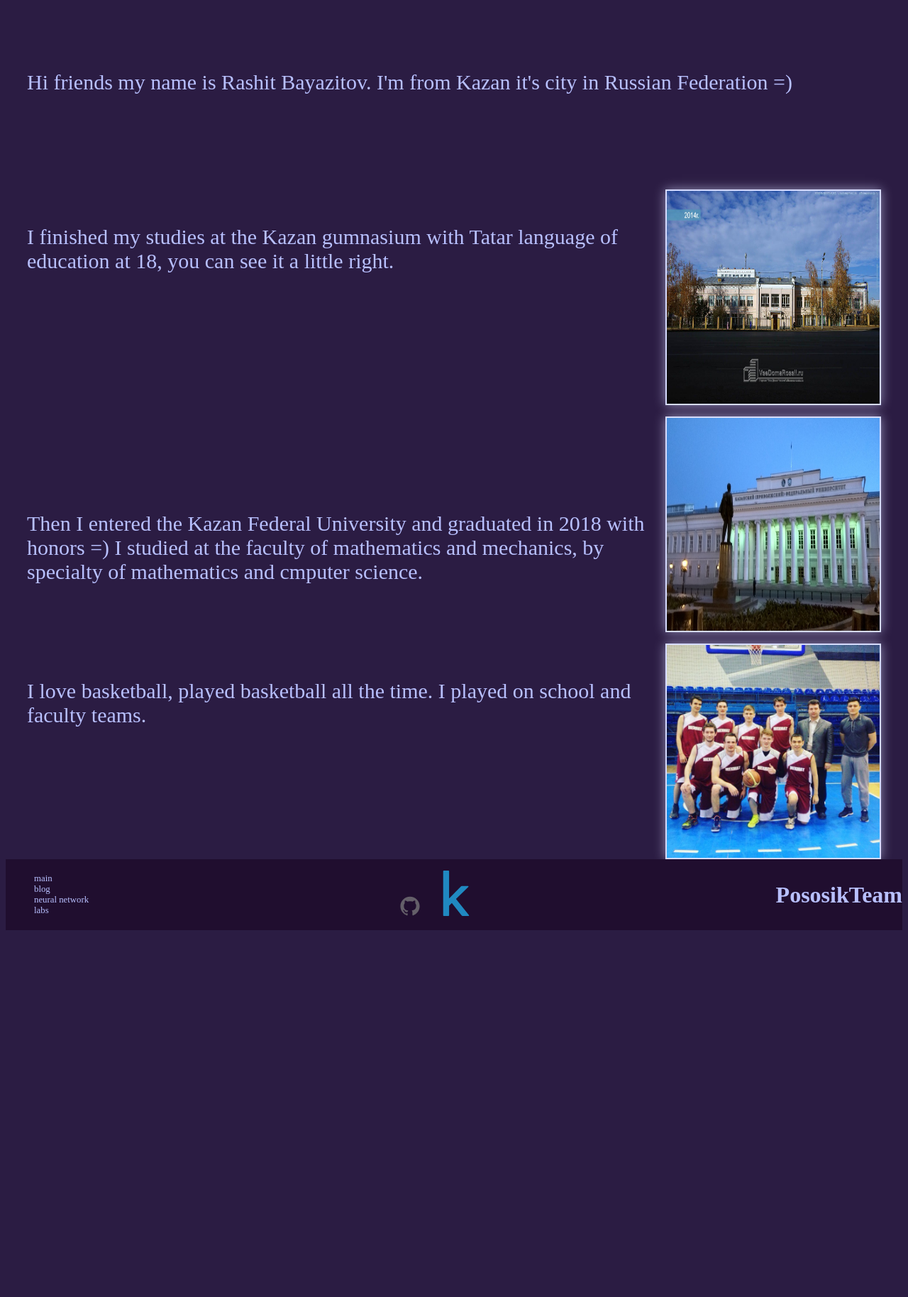
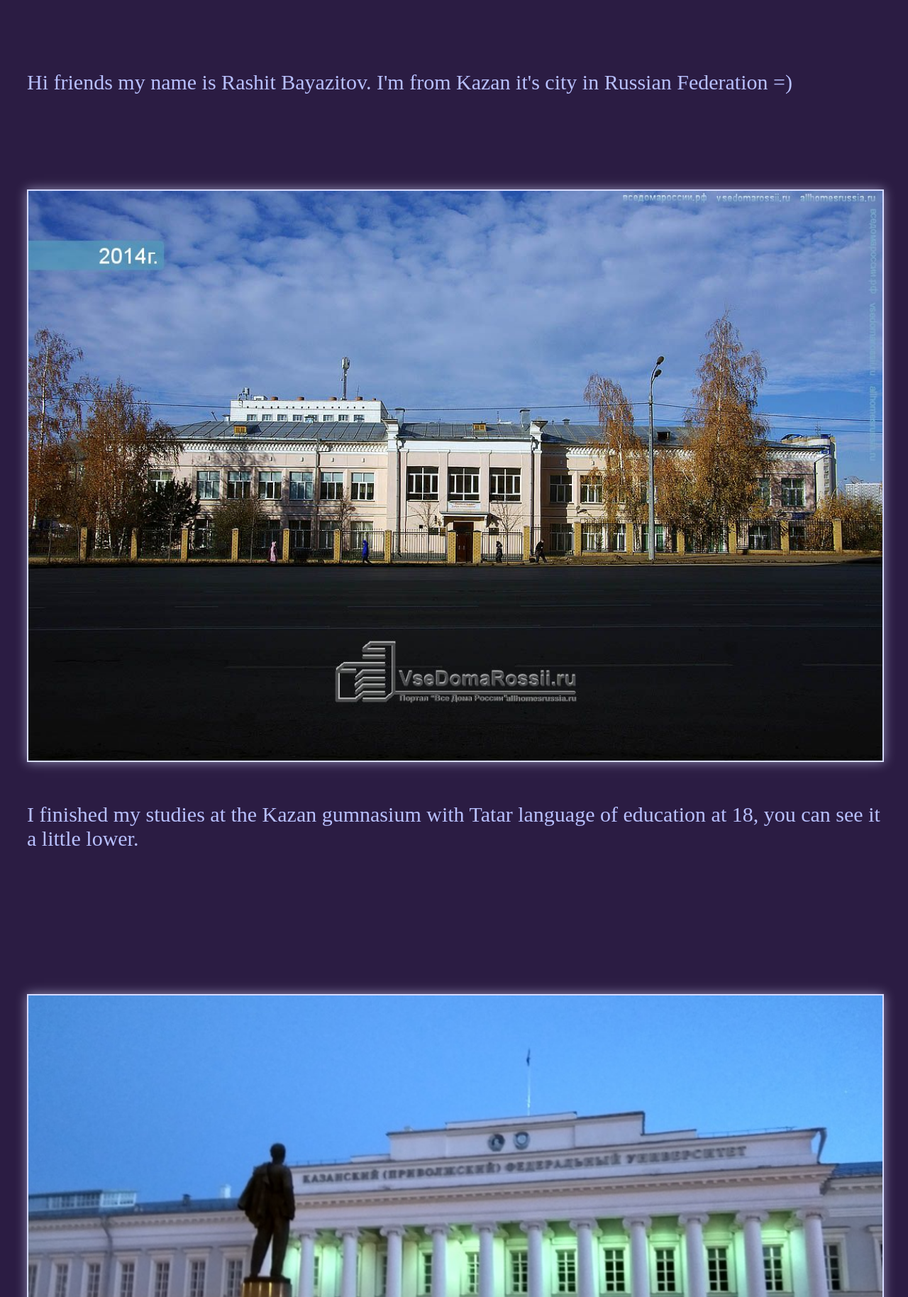
Before and after one commit to PososikTeam/PososikTeam.github.io, a Jekyll site: the page built from _posts/2019-05-02-about-me.markdown, in a window 1280 px wide, cut to the strip 92-1920 px from the top of the page. Shown: the whole strip at 71% size. Built offline with Jekyll 4.4.1, drawn with Linux system fonts in a browser that asks for light colours; some web fonts are replaced; before the commit the page ends 1403 px from its top, so only the background shows below that.

```diff
--- a/_posts/2019-05-02-about-me.markdown
+++ b/_posts/2019-05-02-about-me.markdown
@@ -8,18 +8,18 @@ categories: blog1
 </p>
 <br/>
 
-![Image description](/assets/images/school.jpg)
+<img  src = '/assets/images/school.jpg'>
 
 
 <p>I finished my studies at the Kazan gumnasium with Tatar language of education at 18,
-you can see it a little right.</p>
+you can see it a little lower.</p>
 
 <br/>
 <br/>
 <br/>
 
 
-![Image description](/assets/images/kfu.jpg)
+<img src = '/assets/images/kfu.jpg'>
 
 <br/>
 <p>
@@ -28,7 +28,7 @@ I studied at the faculty of mathematics and mechanics, by specialty of mathemati
 </p>
 
 <br/>
-        ![Image description](/assets/images/basket.jpg)
+<img  src = '/assets/images/basket.jpg'>
 
 <p>I love basketball, played basketball all the time. I played on school and faculty teams.</p>
 
--- a/_sass/_syntax-highlighting.scss
+++ b/_sass/_syntax-highlighting.scss
@@ -76,3 +76,4 @@
 .highlight .vi { color: #fb660a } /* Name.Variable.Instance */
 .highlight .vm { color: #fb660a } /* Name.Variable.Magic */
 .highlight .il { color: #0086f7; font-weight: bold } /* Literal.Number.Integer.Long */
+.highlight {overflow-x: auto; height: 100%; overflow-y: auto;}
--- a/_sass/main.scss
+++ b/_sass/main.scss
@@ -52,7 +52,7 @@ main.blog{
 	}
 	}
 
-	img{
+	img.right{
 		height: 300px;
 		width: 300px;
 		border: 2px solid #d6dbff;
@@ -60,5 +60,12 @@ main.blog{
 		float: right;
 	}
 
+	img{
+		width: 100%;
+		height: auto;
+		border: 2px solid #d6dbff;
+		box-shadow: 0 0 15px rgba(#d6dbff, .6);
+	}
+
 
 }
```
Also changed, not shown: _posts/2019-04-29-first-lab.markdown (+9 -1 lines), _posts/2019-05-10-Map-Reduce.markdown (added, +43 -0 lines), assets/images/MapReduce-02.jpg (added), 7 other files.
